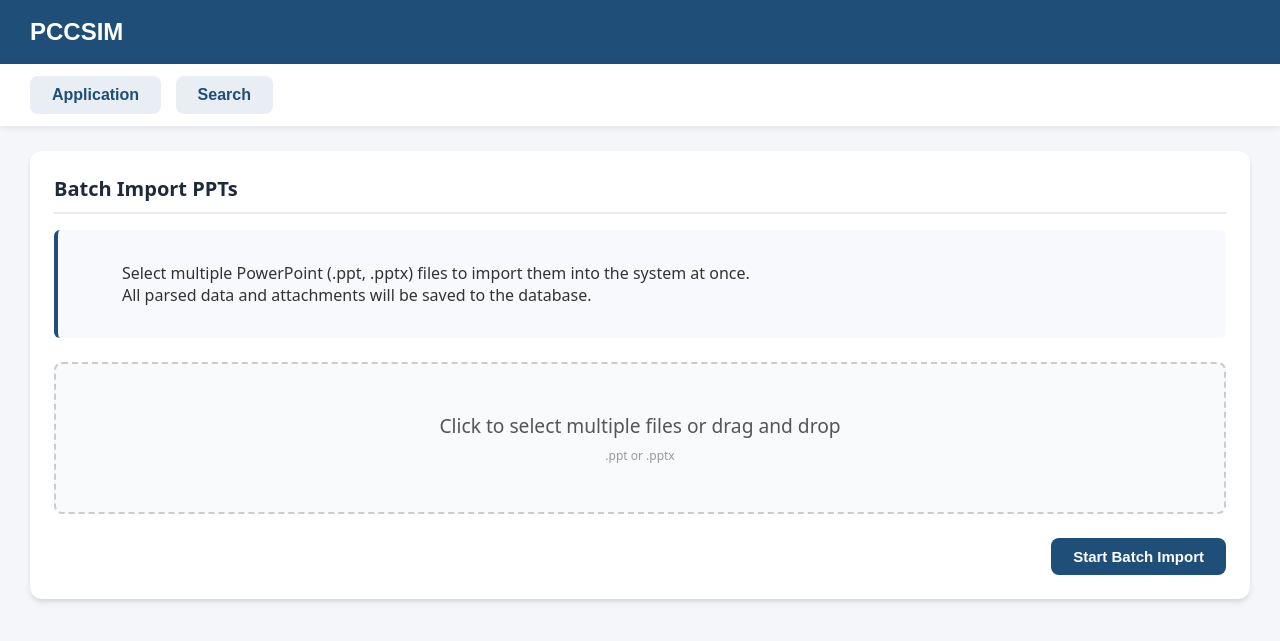
After one commit to nyps1/PCCSIM, a Flask app: page /batch_import_page in a window 1280 px wide. The commit adds this page. Shown: the top 641 px of the page. Run offline with Flask 3, Linux system fonts and the light colour scheme; some libraries are stand-ins or nearby versions.

Commit message:
feat: add hidden batch import UI accessible via double-clicking logo

```diff
--- a/app.py
+++ b/app.py
@@ -14,6 +14,7 @@ from flask import (
     send_file,
     send_from_directory,
     jsonify,
+    flash,
 )
 
 from config import Config
@@ -87,6 +88,7 @@ else:
 # =========================
 app = Flask(__name__)
 app.config.from_object(Config)
+app.secret_key = os.environ.get("FLASK_SECRET_KEY", "fallback_secret_key_for_flash")
 
 Config.init_folders()
 
@@ -243,6 +245,51 @@ def build_attachments_by_section(attachments):
 @app.route("/")
 def index():
     return redirect(url_for("apply"))
+
+@app.route("/batch_import_page", methods=["GET", "POST"])
+def batch_import_page():
+    if request.method == "POST":
+        files = request.files.getlist("batch_ppt_files")
+        if not files or all(f.filename == '' for f in files):
+            flash("No files selected.", "error")
+            return redirect(request.url)
+
+        success_count = 0
+        error_count = 0
+
+        for file in files:
+            if file and FileHelper.allowed_attachment(file.filename):
+                try:
+                    request_no = pccim_service.generate_request_no()
+                    apply_date = pccim_service.get_today()
+
+                    application, attachments = ppt_importer.import_ppt(file, request_no, apply_date)
+
+                    # Ensure content_input_mode is ppt since it was parsed from PPT
+                    application["content_input_mode"] = "ppt"
+
+                    # Create application in DB
+                    pccim_service.create_application(application)
+
+                    # Create attachments in DB
+                    for att in attachments:
+                        pccim_service.add_attachment(att)
+
+                    success_count += 1
+                except Exception as e:
+                    app.logger.exception("Failed to import PPT %s: %s", file.filename, e)
+                    error_count += 1
+            else:
+                error_count += 1 # Unallowed extension
+
+        if error_count > 0:
+            flash(f"Batch import completed: {success_count} succeeded, {error_count} failed.", "error")
+        else:
+            flash(f"Batch import completed successfully: {success_count} file(s) imported.", "success")
+
+        return redirect(url_for("batch_import_page"))
+
+    return render_template("batch_upload.html")
 
 
 @app.route("/api/labels", methods=["POST"])
--- a/templates/base.html
+++ b/templates/base.html
@@ -14,7 +14,7 @@
 </head>
 <body>
 
-<header>
+<header ondblclick="window.location.href='{{ url_for('batch_import_page') }}'" style="cursor: pointer; user-select: none;" title="Double click for Batch Import">
     PCCSIM
 </header>
 
--- /dev/null
+++ b/templates/batch_upload.html
@@ -0,0 +1,59 @@
+{% extends "base.html" %}
+
+{% block content %}
+<section class="card">
+    <h2>Batch Import PPTs</h2>
+
+    <div class="detail-content">
+        <p>
+            Select multiple PowerPoint (.ppt, .pptx) files to import them into the system at once.
+            All parsed data and attachments will be saved to the database.
+        </p>
+    </div>
+
+    {% with messages = get_flashed_messages(with_categories=true) %}
+      {% if messages %}
+        <div class="flash-messages" style="margin-top: 1rem;">
+          {% for category, message in messages %}
+            <div class="alert alert-{{ category }}" style="padding: 10px; border-radius: 4px; margin-bottom: 10px; background-color: {% if category == 'success' %}#d4edda{% elif category == 'error' %}#f8d7da{% else %}#e2e3e5{% endif %}; color: {% if category == 'success' %}#155724{% elif category == 'error' %}#721c24{% else %}#383d41{% endif %}; border: 1px solid {% if category == 'success' %}#c3e6cb{% elif category == 'error' %}#f5c6cb{% else %}#d6d8db{% endif %};">
+              {{ message }}
+            </div>
+          {% endfor %}
+        </div>
+      {% endif %}
+    {% endwith %}
+
+    <form method="POST" enctype="multipart/form-data">
+        <div class="upload-dropzone" style="margin-top: 1.5rem; border: 2px dashed #ccc; padding: 3rem 1rem; text-align: center; border-radius: 8px; position: relative;">
+            <input type="file" id="batch_ppt_files" name="batch_ppt_files" accept=".ppt,.pptx" multiple required style="width: 100%; height: 100%; position: absolute; top: 0; left: 0; opacity: 0; cursor: pointer;">
+            <div class="dropzone-content" style="pointer-events: none;">
+                <p class="upload-text" style="font-size: 1.2rem; color: #555; margin-bottom: 0.5rem;">Click to select multiple files or drag and drop</p>
+                <p class="upload-types" style="color: #999;">.ppt or .pptx</p>
+            </div>
+        </div>
+
+        <div class="button-area" style="margin-top: 1.5rem; text-align: right;">
+            <button type="submit" class="btn primary" onclick="if(document.getElementById('batch_ppt_files').files.length > 0) { this.textContent='Importing... Please wait'; this.style.opacity='0.7'; }">
+                Start Batch Import
+            </button>
+        </div>
+    </form>
+</section>
+
+<script>
+    const fileInput = document.getElementById('batch_ppt_files');
+    const uploadText = document.querySelector('.upload-text');
+
+    fileInput.addEventListener('change', function() {
+        if (this.files && this.files.length > 0) {
+            uploadText.textContent = 'Selected ' + this.files.length + ' file(s) for import';
+            uploadText.style.color = 'var(--primary-color)';
+            uploadText.style.fontWeight = 'bold';
+        } else {
+            uploadText.textContent = 'Click to select multiple files or drag and drop';
+            uploadText.style.color = '#555';
+            uploadText.style.fontWeight = 'normal';
+        }
+    });
+</script>
+{% endblock %}
```
